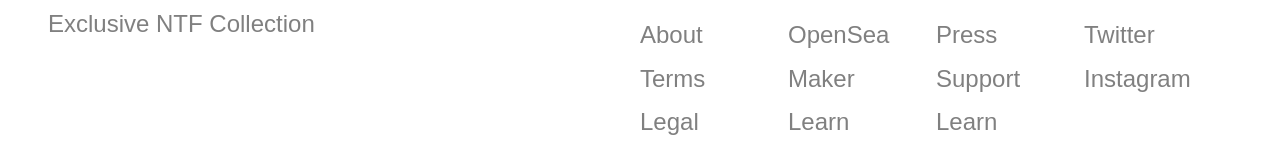
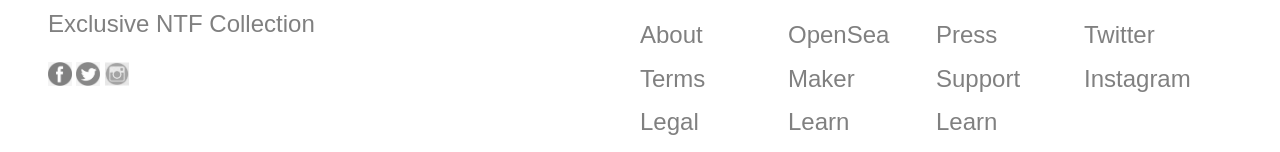
Before and after one commit to Dariuskvas/HTML_CSS_testas, a plain HTML site: page index.html in a window 1280 px wide. Shown: the part 2803-2955 px from the top of the page. Drawn offline with nearby package versions, Linux system fonts and the light colour scheme; a web font is replaced by a local one.

Commit message:
Testuojuosi

```diff
--- a/index.html
+++ b/index.html
@@ -172,7 +172,11 @@
         <div class="FoterContainer1">
             <img src="assets/logo.svg">
             <p class="Text1AuctionContainer">Exclusive NTF Collection</p>
-            <p></p>
+            <p>
+                <img src="assets/facebook.png" width="24px" alt="Facebook">
+                <img src="assets/twiter.png" width="24px" alt="Twiter">
+                <img src="assets/instagram.png" width="24px" alt="Istagram">
+            </p>
         </div>
         <div class="FooterContainer">
             <div class="FooterBlock">
```
Also changed, not shown: assets/facebook.png (added), assets/instagram.png (added), assets/twiter.png (added).
